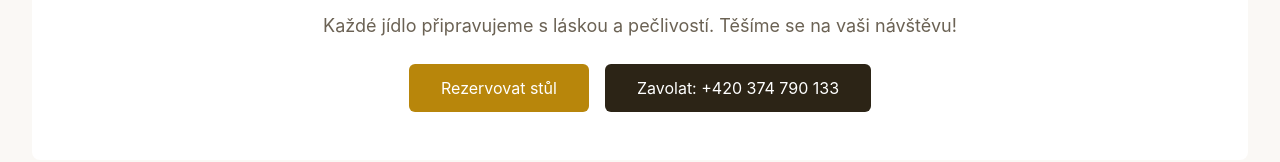
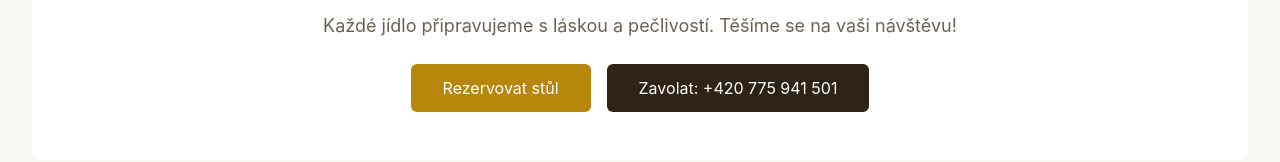
Before and after one commit to mesconliska-maker/Konibar, a React (Vite) app: page /galerie in a window 1280 px wide. Shown: the part 2012-2174 px from the top of the page. Built offline with nearby package versions, Linux system fonts and the light colour scheme.

Commit message:
Update GalleryPage.tsx

```diff
--- a/src/app/pages/GalleryPage.tsx
+++ b/src/app/pages/GalleryPage.tsx
@@ -144,10 +144,10 @@ export function GalleryPage() {
               Rezervovat stůl
             </a>
             <a
-              href="tel:+420374790133"
+              href="tel:+420775941501"
               className="bg-[#2C2416] text-white px-8 py-3 rounded-md hover:bg-[#1A1510] transition-colors"
             >
-              Zavolat: +420 374 790 133
+              Zavolat: +420 775 941 501
             </a>
           </div>
         </motion.div>
```
